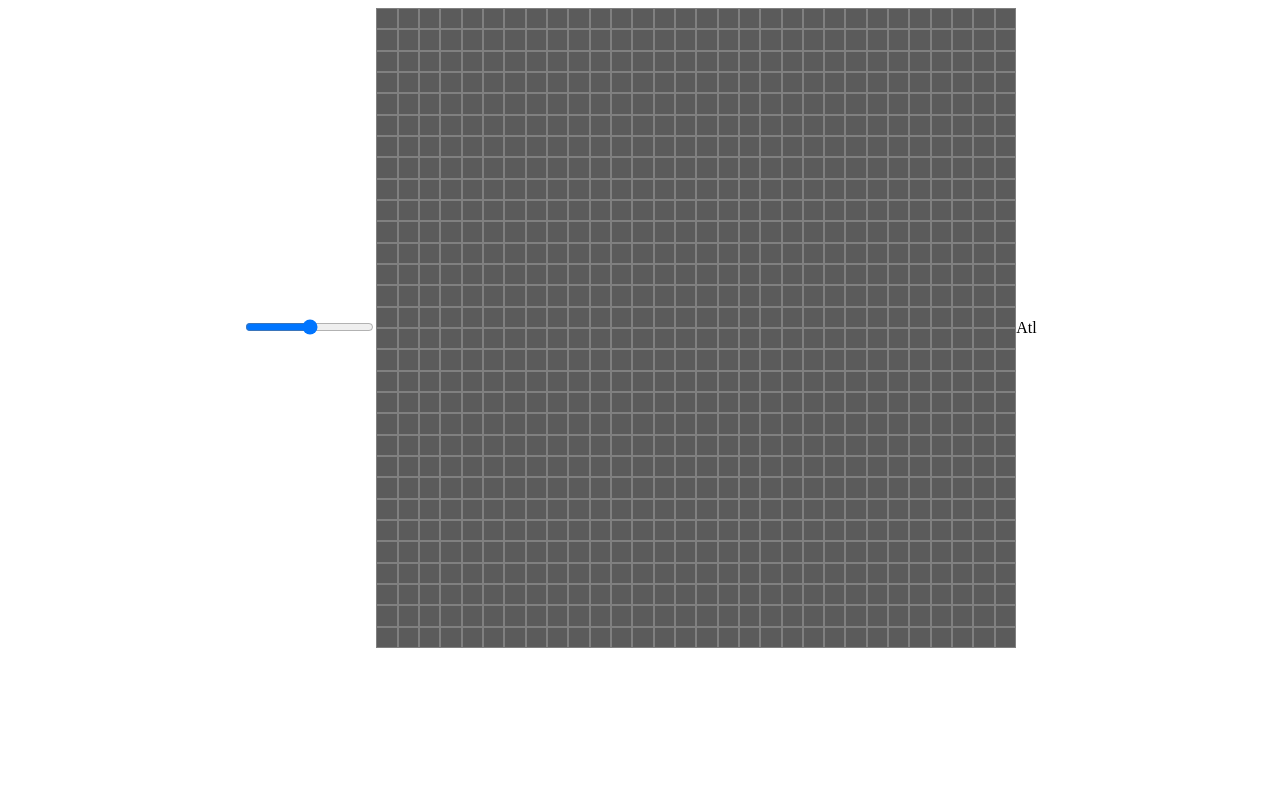
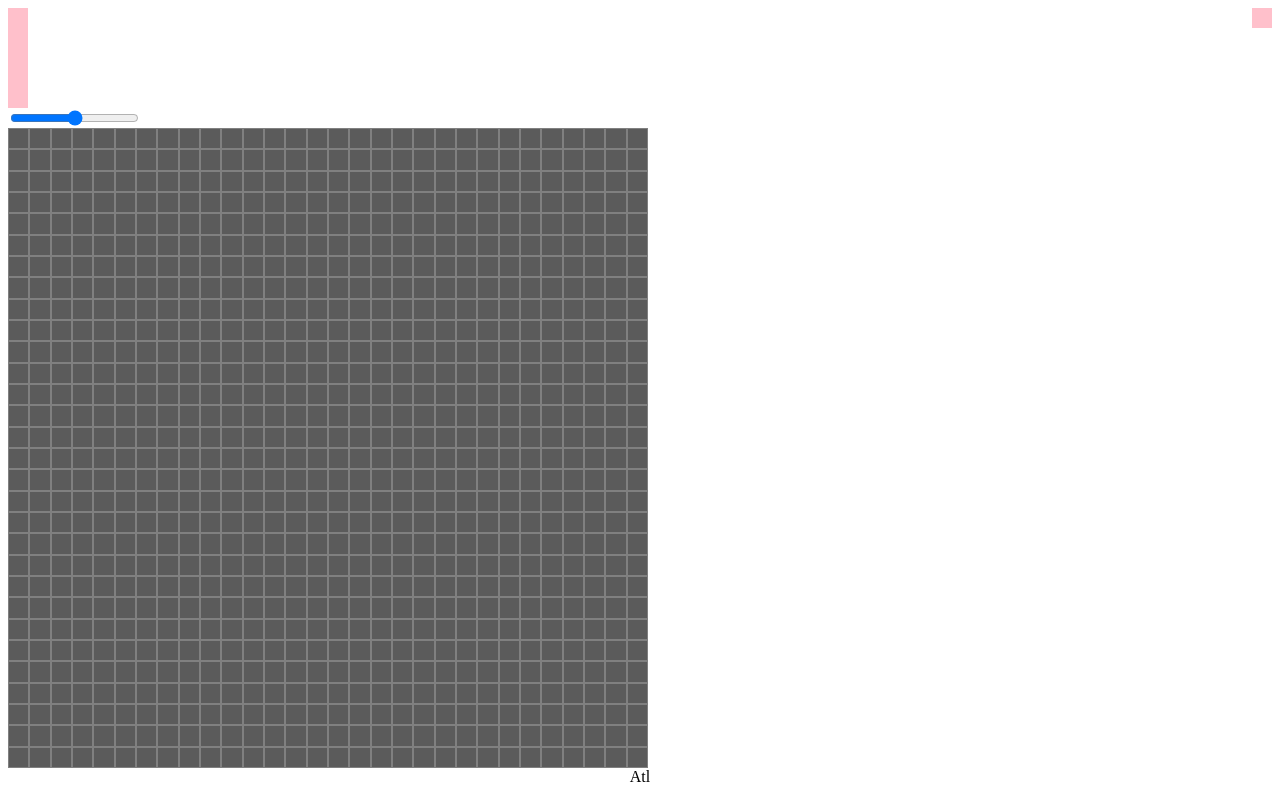
Before and after one commit to atl97853/etch-a-sketch-js-top, a plain HTML site: page index.html in a window 1280 px wide. Drawn offline with Linux system fonts and the light colour scheme.

Commit message:
Add new structure and organize code

```diff
--- a/style.css
+++ b/style.css
@@ -1,11 +1,74 @@
+/* GENERAL STYLE */
 body {
-    /* margin: 0; */
     display: flex;
-    justify-content: center;
-    align-items: center;
+    flex-direction: column;
+}
+/* header container  */
+.header-container {
+    display: flex;
+    justify-content: space-between;
 }
 
+.save-drawings {
+    width: 20px;
+    height: 20px;
+    background-color: pink;
+}
+
+.dark-light-mode {
+    width: 20px;
+    height: 20px;
+    background-color: pink;
+}
+
+/* body container  */
+.body-container {
+    display: flex;
+    flex-direction: row;
+    /* justify-content: center;
+    align-items: center; */
+}
+
+/* features container  */
+.features-container {
+    display: flex;
+    flex-direction: column;
+}
+
+.color-selector {
+    width: 20px;
+    height: 20px;
+    background-color: pink;
+}
+
+.undo-redo-button {
+    width: 20px;
+    height: 20px;
+    background-color: pink;
+}
+
+.eraser-button {
+    width: 20px;
+    height: 20px;
+    background-color: pink;
+}
+
+.clear-button {
+    width: 20px;
+    height: 20px;
+    background-color: pink;
+}
+
+.input-size-selector {
+
+}
+
+
+/* grid container  */
 .main-container {
+    /* padding: 10px;
+    border: 2px solid rgba(167, 167, 167, 0.5); */
+
     width: 640px;
     height: 640px;
     max-width: 640px;
@@ -14,8 +77,7 @@ body {
 }
 
 .main-container {
-    display: inline;
-
+    display: block;
     /* flex */
     flex-shrink: 0;
     flex-direction: row;
@@ -40,3 +102,8 @@ body {
 .div-new:hover {
     background-color: rgb(54, 54, 54);
 }
+
+/* footer container  */
+.copyright-mark {
+    text-align: center;
+}
```
